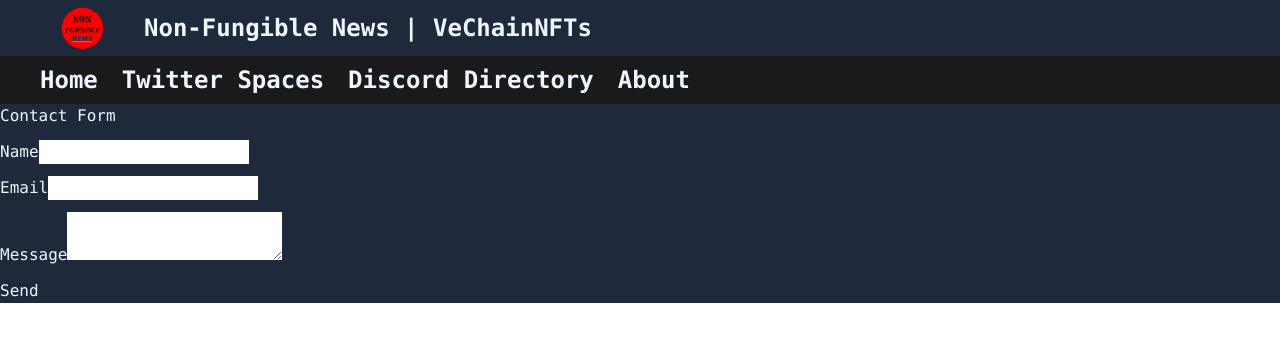
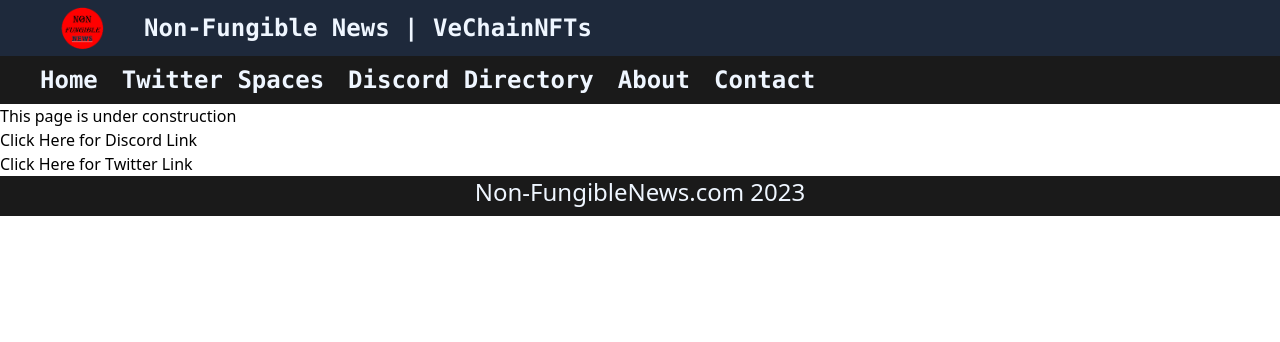
Before and after one commit to snoozie-v/nfn, a React (Vite) app: page /contact in a window 1280 px wide. Shown: the top 342 px of the page. Built offline with nearby package versions, Linux system fonts and the light colour scheme.

Commit message:
added footer and contact

```diff
--- a/package.json
+++ b/package.json
@@ -9,8 +9,11 @@
     "preview": "vite preview"
   },
   "dependencies": {
+    "@vechain/connex": "^2.0.14",
+    "antd": "^5.2.2",
     "react": "^18.2.0",
-    "react-dom": "^18.2.0"
+    "react-dom": "^18.2.0",
+    "thor-devkit": "^2.0.7"
   },
   "devDependencies": {
     "@types/react": "^18.0.26",
--- a/src/App.jsx
+++ b/src/App.jsx
@@ -8,6 +8,9 @@
 import TwitterSpaces from "./pages/TwitterSpaces";
 import About from "./pages/About"
 import Contact from "./pages/Contact";
+import NoPage from "./pages/NoPage";
+import { Footer } from "antd/es/layout/layout";
+
 
 function App() {
   return (
@@ -18,7 +21,7 @@
         <Route path="discord" element={<Discord />} />
         <Route path="about" element={<About />} />
         <Route path="contact" element={<Contact />} />
-
+        <Route path="*" element={<NoPage />} />
       </Route>
 
     </Routes>
--- a/src/pages/About.jsx
+++ b/src/pages/About.jsx
@@ -1,10 +1,11 @@
 import React from 'react'
-// import { heroabout, tricky, tdogg, snoozie } from '../assets'
+
 
 import heroabout from '../assets/heroabout.png'
 import tricky from '../assets/tricky.jpg'
 import tdogg from '../assets/tdogg.jpg'
 import snoozie from '../assets/snoozieavatar.png'
+import Footer from  './Footer'
 
 
 function About() {
@@ -65,6 +66,7 @@
 
             </div>
         </div>
+        <Footer />
     </div>
   )
 }
--- a/src/pages/Contact.jsx
+++ b/src/pages/Contact.jsx
@@ -1,4 +1,5 @@
 import React from 'react'
+import Footer from './Footer'
 
 const Contact = () => {
   const [formStatus, setFormStatus] = React.useState('Send')
@@ -14,32 +15,37 @@
     console.log(conFom)
   }
   return (
-    <div className="bg-slate-800 font-mono justify-center text-blue-50">
-      <h2 className="mb-3 justify-center h-full">Contact Form</h2>
-      <form onSubmit={onSubmit}>
-        <div className="mb-3">
-          <label className="form-label" htmlFor="name">
-            Name
-          </label>
-          <input className="form-control text-black" type="text" id="name" required />
-        </div>
-        <div className="mb-3">
-          <label className="form-label" htmlFor="email">
-            Email
-          </label>
-          <input className="form-control text-black"type="email" id="email" required />
-        </div>
-        <div className="mb-3">
-          <label className="form-label" htmlFor="message">
-            Message
-          </label>
-          <textarea className="form-control text-black" id="message" required />
-        </div>
-        <button className="btn btn-danger" type="submit">
-          {formStatus}
-        </button>
-      </form>
-    </div>
+    // <div className="bg-slate-800 font-mono justify-center text-blue-50">
+    //   <h2 className="mb-3 justify-center h-full">Contact Form</h2>
+    //   <form onSubmit={onSubmit}>
+    //     <div className="mb-3">
+    //       <label className="form-label" htmlFor="name">
+    //         Name
+    //       </label>
+    //       <input className="form-control text-black" type="text" id="name" required />
+    //     </div>
+    //     <div className="mb-3">
+    //       <label className="form-label" htmlFor="email">
+    //         Email
+    //       </label>
+    //       <input className="form-control text-black"type="email" id="email" required />
+    //     </div>
+    //     <div className="mb-3">
+    //       <label className="form-label" htmlFor="message">
+    //         Message
+    //       </label>
+    //       <textarea className="form-control text-black" id="message" required />
+    //     </div>
+    //     <button className="btn btn-danger" type="submit">
+    //       {formStatus}
+    //     </button>
+    //   </form>
+    // </div>
+    <div>
+      <div>This page is under construction</div>
+      <a href="https://discord.gg/6BjRw9KyTB" className="hover:underline">Click Here for Discord Link</a><br></br>
+      <a href="https://twitter.com/Not_So_Fungible" className="hover:underline">Click Here for Twitter Link</a>
+      <Footer /></div>
   )
 }
 export default Contact
--- a/src/pages/Discord.jsx
+++ b/src/pages/Discord.jsx
@@ -1,5 +1,6 @@
 import React from 'react'
 import discord from '../assets/discord.png'
+import Footer from  './Footer'
 
 function Discord() {
   return (
@@ -45,8 +46,9 @@
           <div className="p-4 text-blue-50">YEET - <a href="https://discord.gg/C6jramq5M8" className='hover:underline'>$YEET Discord</a></div>
           <div className="p-4 text-blue-50">Zillionaire Zombies - <a href="https://discord.gg/FjPYu24GmW" className='hover:underline'>Zillionaire Zombies Discord</a></div>
 
+          <Footer />
+        </div>
 
-        </div>
     </div>
   )
 }
--- a/src/pages/Footer.jsx
+++ b/src/pages/Footer.jsx
@@ -2,9 +2,10 @@
 
 function Footer() {
   return (
-    <div>
-      this is a footer
-    </div>
+    <div className="bg-[#1a1a1a] text-blue-50 md-text-xl h-10 justify-center">
+      <div className="sm:text-2xl text-blue-50 text-base flex justify-center ">
+                  Non-FungibleNews.com 2023
+    </div></div>
   )
 }
 
--- a/src/pages/Home.jsx
+++ b/src/pages/Home.jsx
@@ -31,6 +31,7 @@
 import nonerds from '../assets/nonerds.jpg'
 import sha from '../assets/sha.jpg'
 import npo from '../assets/npo.jpg'
+import Footer from './Footer'
 
 import React from 'react'
 
@@ -115,7 +116,7 @@
                   </div>
 
 
-
+              <Footer />
             </div>
         </div>
       )
--- a/src/pages/Layout.jsx
+++ b/src/pages/Layout.jsx
@@ -23,14 +23,17 @@
                     <li className="hover:underline">
                         <Link to="/discord">Discord Directory</Link>
                     </li>
-                {/* <li className='hover:underline'>NFN Content</li> */}
+                {/* <li className='hover:underline'>
+                    <Link to="/nfn content">NFN Content</Link>
+                </li> */}
+
                 {/* <li className='hover:underline'>Newsletter</li> */}
                     <li className='hover:underline'>
                         <Link to="/about">About</Link>
                     </li>
-                    {/* <li className='hover:underline'>
+                    <li className='hover:underline'>
                         <Link to="contact">Contact</Link>
-                    </li> */}
+                    </li>
                 </ul>
             </div>
 
--- a/src/pages/NoPage.jsx
+++ b/src/pages/NoPage.jsx
@@ -2,7 +2,8 @@
 
 function NoPage() {
   return (
-    <h1>404</h1>
+    <div>This page is under construction
+    </div>
   )
 }
 
--- a/src/pages/TwitterSpaces.jsx
+++ b/src/pages/TwitterSpaces.jsx
@@ -1,5 +1,6 @@
 import React from 'react'
 import twitterlogo from '../assets/twitterlogo.png'
+import Footer from  './Footer'
 
 function TwitterSpaces() {
   return (
@@ -60,6 +61,7 @@
           <div className="pl-4 text-blue-50 text-2xl">Saturday</div>
           <div className='p-4 text-blue-50'>- Samurai Saturday at 7:00 PM UTC   <a href="https://twitter.com/UkiyoeWarriors" className="hover:underline">Ukiyoe Warriors</a>
           </div>
+          <Footer />
         </div>
     </div>
   )
```
Also changed, not shown: 1 other file (tests, documents, lock files or other folders).
